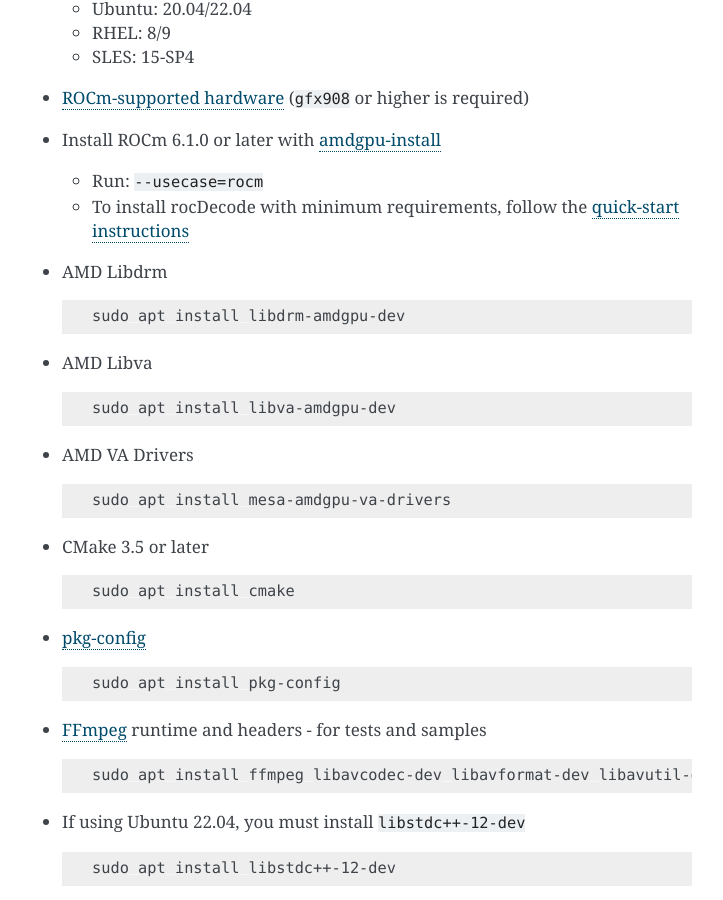
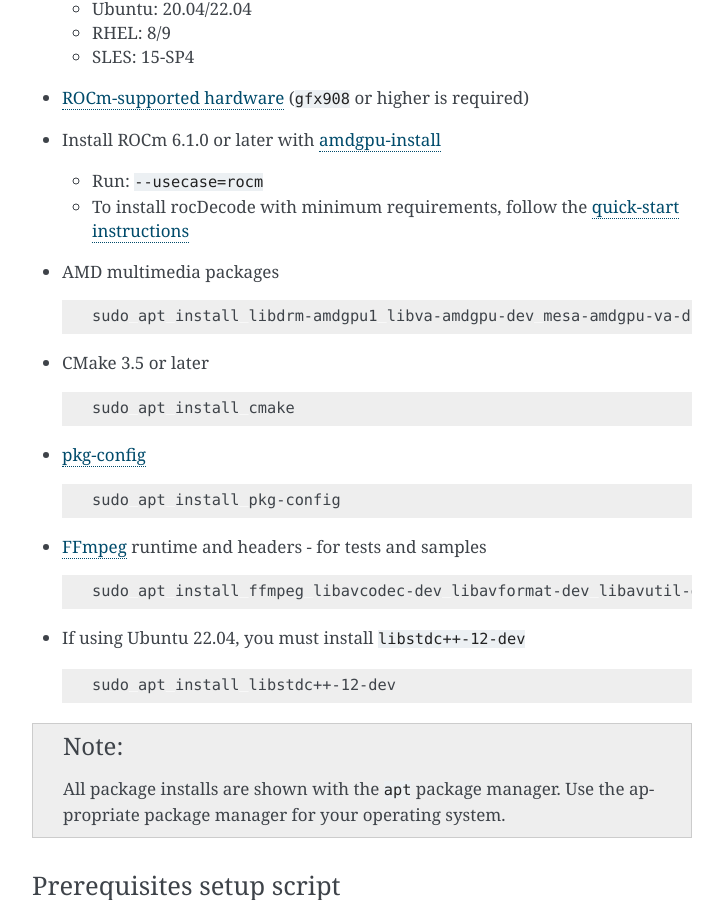
Before and after one commit to ROCm/rocDecode, a Sphinx documentation site: the page built from docs/install/install.rst, in a window 1280 px wide and 900 px high, scrolled down 749 px. Shown: the whole window, without its empty margins (388-1111 px from the left). Built offline with Sphinx 7.4.7, drawn with Linux system fonts in a browser that asks for light colours.

Commit message:
LibDRM - Updates

```diff
--- a/docs/install/install.rst
+++ b/docs/install/install.rst
@@ -50,23 +50,11 @@
   * Run: ``--usecase=rocm``
   * To install rocDecode with minimum requirements, follow the :doc:`quick-start instructions <./quick-start>`
 
-* AMD Libdrm
+* AMD multimedia packages
 
   .. code:: shell
 
-   sudo apt install libdrm-amdgpu-dev
-
-* AMD Libva
-
-  .. code:: shell
-
-   sudo apt install libva-amdgpu-dev
-
-* AMD VA Drivers
-
-  .. code:: shell
-
-   sudo apt install mesa-amdgpu-va-drivers
+   sudo apt install libdrm-amdgpu1 libva-amdgpu-dev mesa-amdgpu-va-drivers
 
 * CMake 3.5 or later
 
--- a/rocDecode-setup.py
+++ b/rocDecode-setup.py
@@ -124,14 +124,14 @@
 if "Ubuntu" in platfromInfo:
     os.system('sudo -v')
     os.system('sudo '+linuxFlag+' '+linuxSystemInstall+' '+linuxSystemInstall_check +
-              ' install vainfo libdrm-amdgpu-dev libva-amdgpu-dev mesa-amdgpu-va-drivers')
+              ' install vainfo libdrm-amdgpu1 libva-amdgpu-dev mesa-amdgpu-va-drivers')
     if "22.04" in platform.version():
         os.system('sudo '+linuxFlag+' '+linuxSystemInstall+' '+linuxSystemInstall_check +
               ' install libstdc++-12-dev')
 else:
     os.system('sudo -v')
     os.system('sudo '+linuxFlag+' '+linuxSystemInstall+' '+linuxSystemInstall_check +
-              ' install libdrm-amdgpu-devel libva-amdgpu-devel mesa-amdgpu-dri-drivers')
+              ' install libdrm-amdgpu libva-amdgpu-devel mesa-amdgpu-dri-drivers')
 
 # rocDecode Dev Requirements
 if developerInstall == 'ON':
```
Also changed, not shown: CMakeLists.txt (+3 -4 lines), README.md (+4 -12 lines), 1 other file.
